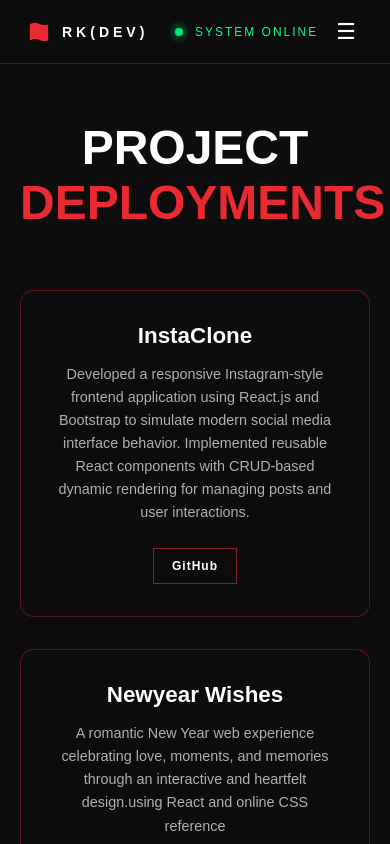
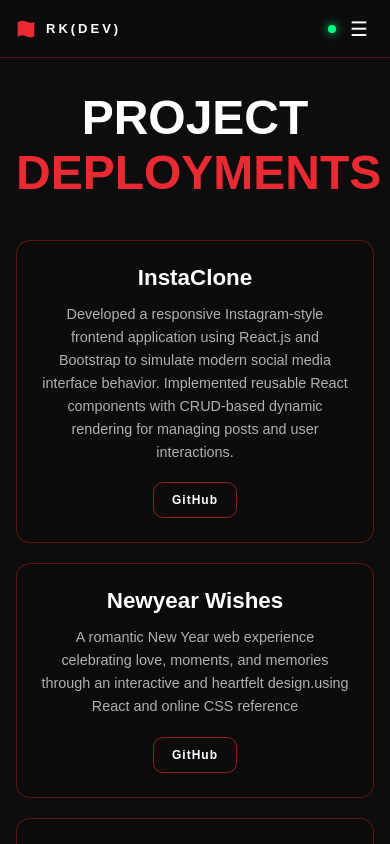
Before and after one commit to raajkumardevops/raaj-portfolio, a React (Vite) app: page /projects in a window 390 px wide. Shown: the top 844 px of the page. Built offline with nearby package versions, Linux system fonts and the light colour scheme.

Commit message:
the spacing fixed in the project

```diff
--- a/src/styles/footer.css
+++ b/src/styles/footer.css
@@ -2,7 +2,10 @@
   display: flex;
   align-items: center;
   justify-content: space-between;
-  padding: 15px 40px;
+
+  /* ✅ refined spacing */
+  padding: 18px 48px;
+
   background: #0a0a0a;
   border-top: 1px solid rgba(255, 0, 0, 0.2);
   font-family: "Orbitron", sans-serif;
@@ -35,9 +38,11 @@
 .footer-links {
   flex: 1;
   display: flex;
-  flex-direction: column;   /* 🔥 THIS makes it vertical */
-  align-items: flex-end;    /* keep it on right side */
-  gap: 10px;
+  flex-direction: column;
+  align-items: flex-end;
+
+  /* ✅ improved spacing */
+  gap: 12px;
 }
 
 .footer-links a {
@@ -48,13 +53,11 @@
   transition: 0.3s;
 }
 
-/* Hover glow (same futuristic feel as navbar) */
 .footer-links a:hover {
   color: #ff2c2c;
   text-shadow: 0 0 10px #ff2c2c;
 }
 
-/* Optional underline animation (clean + premium) */
 .footer-links a::after {
   content: "";
   position: absolute;
@@ -70,10 +73,12 @@
   width: 100%;
 }
 
-/* STATUS (if you still want to use it later) */
+/* STATUS */
 .footer-right {
   display: flex;
   align-items: center;
+
+  /* ✅ spacing */
   gap: 8px;
 }
 
@@ -90,11 +95,30 @@
   color: #00ff88;
 }
 
-/* MOBILE RESPONSIVE */
+/* ================================
+   TABLET (Spacing Only)
+================================ */
+@media (max-width: 1024px) {
+  .stark-footer {
+    padding: 16px 32px;
+  }
+
+  .footer-links {
+    gap: 11px;
+  }
+}
+
+/* ================================
+   MOBILE (Spacing Only)
+================================ */
 @media (max-width: 768px) {
   .stark-footer {
     flex-direction: column;
-    gap: 15px;
+
+    /* ✅ better vertical spacing */
+    gap: 18px;
+    padding: 20px 20px;
+
     text-align: center;
   }
 
@@ -104,9 +128,16 @@
     flex: unset;
   }
 
+  .footer-center {
+    margin-top: 4px;
+  }
+
   .footer-links {
     flex-direction: column;
-    align-items: center;   /* ✅ center instead of right */
-    gap: 12px;
+    align-items: center;
+
+    /* ✅ better tap spacing */
+    gap: 14px;
+    margin-top: 6px;
   }
 }
--- a/src/styles/home.css
+++ b/src/styles/home.css
@@ -145,7 +145,7 @@ button {
 }
 
 /* ================================
-   BUTTONS
+   BUTTONS (FINAL EFFECT)
 ================================ */
 .hero-actions {
   margin-top: 42px;
@@ -162,26 +162,54 @@ button {
   font-weight: 700;
   letter-spacing: 2px;
   text-transform: uppercase;
-  transition: all 0.25s ease;
+
+  border-radius: 10px;
+  padding: 0 22px;
+
+  display: inline-flex;
+  align-items: center;
+  justify-content: center;
+
+  transition: all 0.3s ease;
 }
 
+/* LEFT BUTTON */
 .btn-primary-custom {
   background: #ea2a33;
   color: #fff;
+  border: 1px solid transparent;
   box-shadow: 0 0 18px rgba(234,42,51,0.35);
 }
 
+/* LEFT HOVER */
 .btn-primary-custom:hover {
-  transform: translateY(-3px) scale(1.05);
+  transform: translateY(-4px) scale(1.05);
+
+  background: transparent;
+  color: #ffffff;
+  border: 1px solid rgba(234,42,51,0.6);
+
+  padding: 0 30px; /* expand */
+  box-shadow: none;
 }
 
+/* RIGHT BUTTON */
 .btn-outline-custom {
+  background: transparent;
   border: 1px solid rgba(234,42,51,0.6);
   color: #fff;
 }
 
+/* RIGHT HOVER */
 .btn-outline-custom:hover {
-  background: rgba(234,42,51,0.15);
+  transform: translateY(-4px) scale(1.05);
+
+  background: #ea2a33;
+  color: #fff;
+  border: 1px solid transparent;
+
+  padding: 0 30px; /* expand */
+  box-shadow: 0 0 18px rgba(234,42,51,0.35);
 }
 
 /* ================================
@@ -236,24 +264,6 @@ button {
 }
 
 /* ================================
-   SCROLL REVEAL
-================================ */
-.reveal {
-  opacity: 0;
-  transform: translateY(60px);
-  transition: all 0.8s ease;
-}
-
-.reveal.active {
-  opacity: 1;
-  transform: translateY(0);
-}
-
-.reveal.delay-1 { transition-delay: 0.15s; }
-.reveal.delay-2 { transition-delay: 0.3s; }
-.reveal.delay-3 { transition-delay: 0.45s; }
-
-/* ================================
    MOBILE
 ================================ */
 @media (max-width: 768px) {
@@ -269,3 +279,52 @@ button {
   .hero-actions button { width: 100%; height: 46px; }
   .skills-title { font-size: 2rem; }
 }
+
+/* ================================
+   TABLET ONLY
+================================ */
+@media (min-width: 769px) and (max-width: 1024px) {
+  .home-wrapper {
+    padding-top: 110px;
+    padding-bottom: 70px;
+    padding-left: 24px;
+    padding-right: 24px;
+  }
+
+  .hero-card {
+    padding: 75px 50px;
+  }
+
+  .hero-description {
+    margin-top: 20px;
+  }
+
+  .hero-actions {
+    margin-top: 38px;
+    gap: 20px;
+  }
+
+  .home-skills {
+    margin-top: 100px;
+  }
+
+  .skills-grid {
+    margin-top: 45px;
+    gap: 24px;
+  }
+}
+
+/* TYPEWRITER STYLE */
+.typing-text {
+  border-right: 2px solid #ea2a33;
+  padding-right: 6px;
+  white-space: nowrap;
+  overflow: hidden;
+  animation: blinkCursor 0.8s infinite;
+}
+
+@keyframes blinkCursor {
+  0% { border-color: #ea2a33; }
+  50% { border-color: transparent; }
+  100% { border-color: #ea2a33; }
+}
--- a/src/styles/navbar.css
+++ b/src/styles/navbar.css
@@ -6,8 +6,8 @@
   top: 0;
   left: 0;
   width: 100%;
-  height: 64px;
-  padding: 0 28px;
+  height: 80px;
+  padding: 0 24px;
 
   display: flex;
   align-items: center;
@@ -26,24 +26,19 @@
 .nav-left {
   display: flex;
   align-items: center;
-  gap: 12px;
+  gap: 10px;
 }
 
 .stark-icon {
-  width: 22px;
-  height: 22px;
+  width: 20px;
+  height: 20px;
   color: #ea2a33;
 }
 
-.stark-icon svg {
-  width: 100%;
-  height: 100%;
-}
-
 .nav-logo {
-  font-size: 14px;
+  font-size: 13px;
   font-weight: 800;
-  letter-spacing: 4px;
+  letter-spacing: 3px;
   color: #ffffff;
 }
 
@@ -52,16 +47,15 @@
 ================================ */
 .nav-links {
   display: flex;
-  gap: 32px;
+  gap: 26px;
 }
 
 .nav-links a {
   font-size: 11px;
-  letter-spacing: 3px;
+  letter-spacing: 2px;
   font-weight: 700;
   text-transform: uppercase;
   text-decoration: none;
-
   color: #ffffff;
   position: relative;
   transition: color 0.25s ease;
@@ -71,7 +65,6 @@
   color: #ea2a33;
 }
 
-/* Underline hover effect */
 .nav-links a::after {
   content: "";
   position: absolute;
@@ -93,9 +86,10 @@
 .nav-right {
   display: flex;
   align-items: center;
-  gap: 12px;
+  gap: 8px;
 }
 
+/* STATUS DOT */
 .status-dot {
   width: 8px;
   height: 8px;
@@ -104,11 +98,13 @@
   animation: pulse 1.2s infinite;
 }
 
+/* STATUS TEXT */
 .status-text {
   font-size: 10px;
-  letter-spacing: 2px;
+  letter-spacing: 1px;
   color: #ffcc00;
   text-transform: uppercase;
+  white-space: nowrap; /* prevents breaking */
 }
 
 /* ================================
@@ -116,7 +112,7 @@
 ================================ */
 .menu-toggle {
   display: none;
-  font-size: 22px;
+  font-size: 20px;
   color: #ffffff;
   background: none;
   cursor: pointer;
@@ -142,21 +138,20 @@
 
   display: flex;
   flex-direction: column;
-  padding: 18px 0;
+  padding: 16px 0;
 
   animation: slideDown 0.25s ease forwards;
 }
 
 .mobile-menu a {
-  padding: 14px 28px;
+  padding: 12px 24px;
   font-size: 12px;
-  letter-spacing: 3px;
+  letter-spacing: 2px;
   font-weight: 700;
   text-transform: uppercase;
   text-decoration: none;
 
   color: #ffffff;
-  transition: color 0.2s ease, background 0.2s ease;
 }
 
 .mobile-menu a:hover {
@@ -168,15 +163,9 @@
    ANIMATIONS
 ================================ */
 @keyframes pulse {
-  0% {
-    opacity: 1;
-  }
-  50% {
-    opacity: 0.4;
-  }
-  100% {
-    opacity: 1;
-  }
+  0% { opacity: 1; }
+  50% { opacity: 0.4; }
+  100% { opacity: 1; }
 }
 
 @keyframes slideDown {
@@ -191,9 +180,23 @@
 }
 
 /* ================================
-   RESPONSIVE RULES
+   TABLET
+================================ */
+@media (max-width: 1024px) {
+  .nav-links {
+    gap: 18px;
+  }
+}
+
+/* ================================
+   MOBILE
 ================================ */
 @media (max-width: 768px) {
+  .stark-navbar {
+    padding: 0 16px;
+    height: 58px;
+  }
+
   .nav-links {
     display: none;
   }
@@ -201,4 +204,9 @@
   .menu-toggle {
     display: block;
   }
+
+  /* 🔥 FIX: Hide status text on small screens */
+  .status-text {
+    display: none;
+  }
 }
--- a/src/styles/profile.css
+++ b/src/styles/profile.css
@@ -7,7 +7,7 @@
   justify-content: center;
   align-items: center;
   background: #0d0d0d;
-  padding: 80px 20px;
+  padding: 120px 20px 80px;
 }
 
 /* ================================
--- a/src/styles/projects.css
+++ b/src/styles/projects.css
@@ -1,6 +1,6 @@
 .projects-wrapper {
   min-height: 100vh;
-  padding: 120px 20px 80px;
+  padding: 110px 24px 70px;
   background: #0d0d0d;
   text-align: center;
 }
@@ -8,7 +8,7 @@
 .projects-title {
   font-size: 3rem;
   font-weight: 900;
-  margin-bottom: 60px;
+  margin-bottom: 50px;
   text-transform: uppercase;
 }
 
@@ -21,11 +21,11 @@
   margin: 0 auto;
   display: grid;
   grid-template-columns: repeat(auto-fit, minmax(280px, 1fr));
-  gap: 32px;
+  gap: 28px;
 }
 
 .project-card {
-  padding: 32px;
+  padding: 28px;
   background: rgba(13, 13, 13, 0.9);
   border: 1px solid rgba(234, 42, 51, 0.35);
   border-radius: 14px;
@@ -41,7 +41,7 @@
 .project-name {
   font-size: 1.4rem;
   font-weight: 800;
-  margin-bottom: 14px;
+  margin-bottom: 12px;
 }
 
 .project-desc {
@@ -51,41 +51,112 @@
 }
 
 .project-actions {
-  margin-top: 24px;
+  margin-top: 20px;
   display: flex;
   justify-content: center;
-  gap: 16px;
+  gap: 14px;
 }
 
-.btn-primary {
+/* ================================
+   BUTTONS (CURVED + EXPAND + SWAP)
+================================ */
+.btn-primary,
+.btn-outline {
   padding: 10px 18px;
-  background: #ea2a33;
-  color: #fff;
-  text-decoration: none;
   font-size: 12px;
   font-weight: 700;
   letter-spacing: 1px;
+  text-decoration: none;
+
+  border-radius: 10px;
+  display: inline-flex;
+  align-items: center;
+  justify-content: center;
+
+  transition: all 0.3s ease;
 }
 
+/* PRIMARY BUTTON */
+.btn-primary {
+  background: #ea2a33;
+  color: #fff;
+  border: 1px solid transparent;
+  box-shadow: 0 0 14px rgba(234,42,51,0.35);
+}
+
+/* PRIMARY → HOVER */
+.btn-primary:hover {
+  transform: translateY(-3px) scale(1.05);
+  padding: 10px 26px;
+  background: transparent;
+  color: #fff;
+  border: 1px solid rgba(234, 42, 51, 0.6);
+  box-shadow: none;
+}
+
+/* OUTLINE BUTTON */
 .btn-outline {
-  padding: 10px 18px;
+  background: transparent;
   border: 1px solid rgba(234, 42, 51, 0.6);
   color: #fff;
-  text-decoration: none;
-  font-size: 12px;
-  font-weight: 700;
-  letter-spacing: 1px;
 }
 
-.btn-primary:hover,
+/* OUTLINE → HOVER */
 .btn-outline:hover {
-  transform: translateY(-3px);
+  transform: translateY(-3px) scale(1.05);
+  padding: 10px 26px;
+  background: #ea2a33;
+  color: #fff;
+  border: 1px solid transparent;
+  box-shadow: 0 0 14px rgba(234,42,51,0.35);
+}
+
+/* ================================
+   TABLET (Spacing Only)
+================================ */
+@media (max-width: 1024px) {
+  .projects-wrapper {
+    padding: 100px 20px 60px;
+  }
+
+  .projects-title {
+    margin-bottom: 45px;
+  }
+
+  .projects-grid {
+    gap: 24px;
+  }
+}
+
+/* ================================
+   MOBILE (Spacing Only)
+================================ */
+@media (max-width: 768px) {
+  .projects-wrapper {
+    padding: 90px 16px 50px;
+  }
+
+  .projects-title {
+    margin-bottom: 40px;
+  }
+
+  .projects-grid {
+    gap: 20px;
+  }
+
+  .project-card {
+    padding: 24px;
+  }
+
+  .project-actions {
+    margin-top: 18px;
+    gap: 12px;
+  }
 }
 
 /* ================================
    SCROLL REVEAL (REUSED)
 ================================ */
-
 .reveal {
   opacity: 0;
   transform: translateY(60px);
```
Also changed, not shown: src/pages/Home.jsx (+50 -2 lines).
